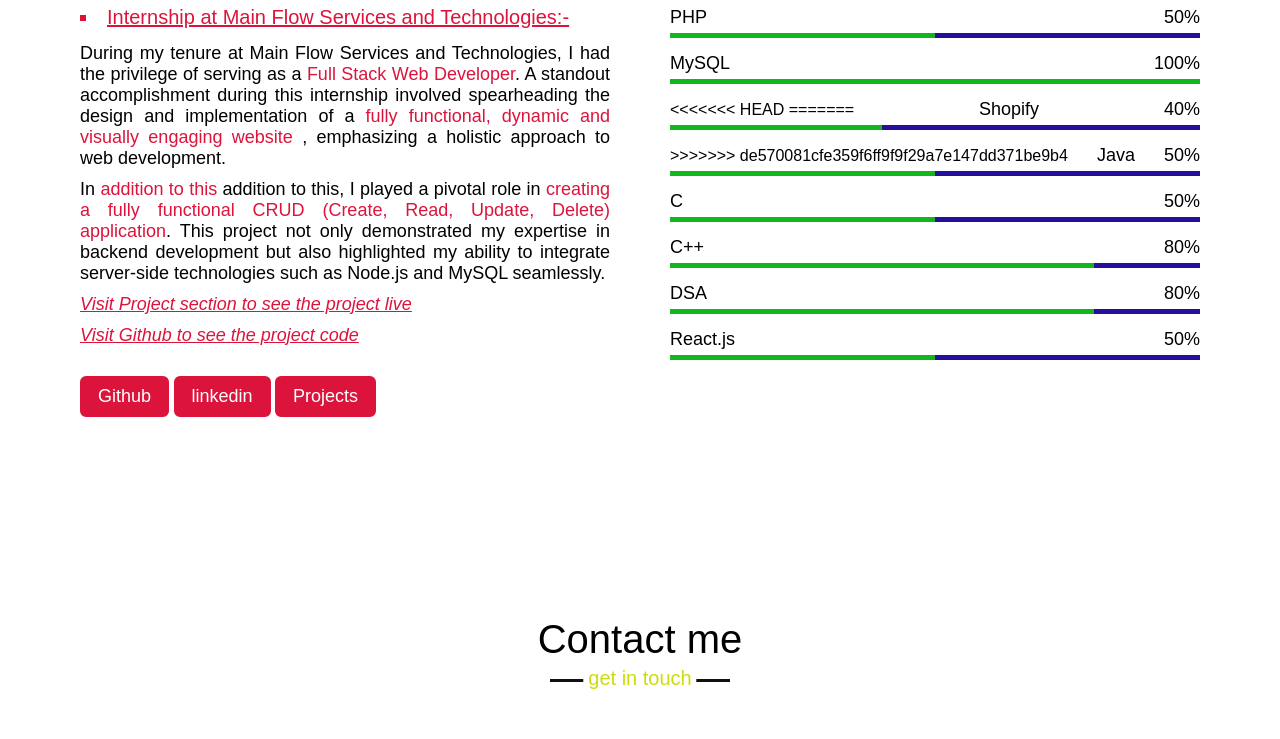
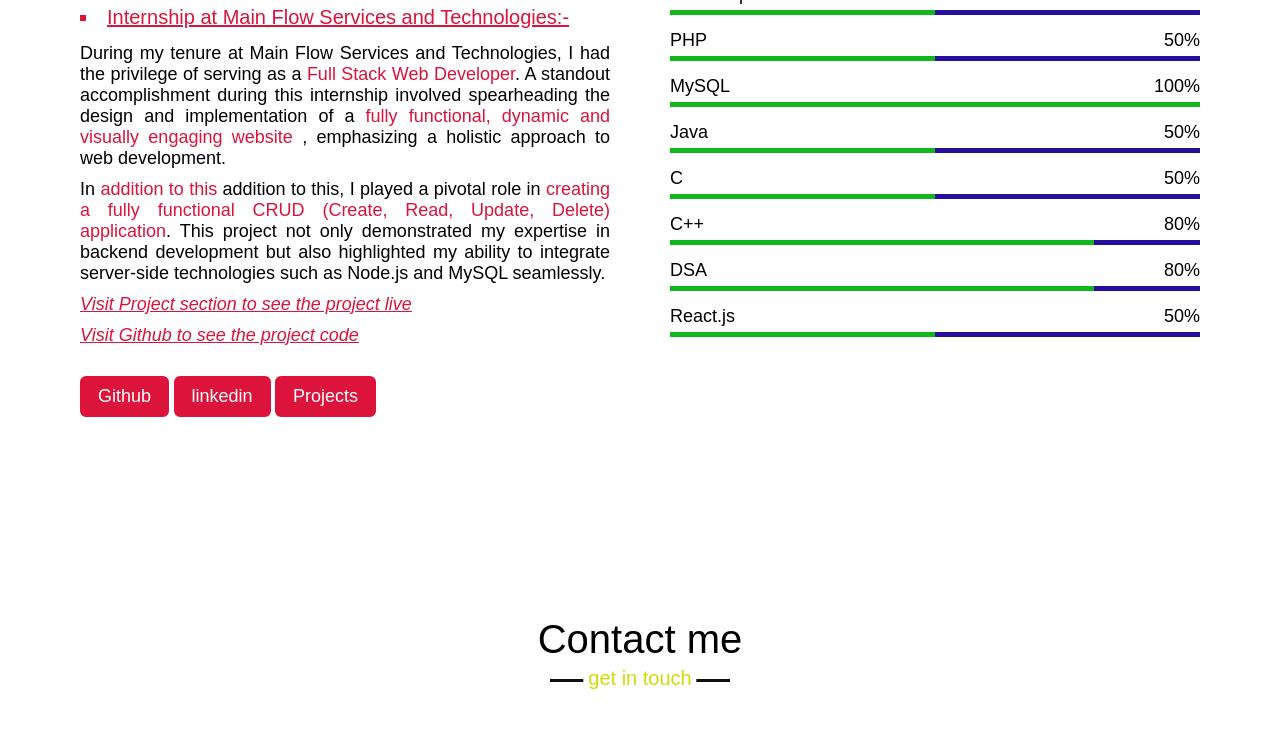
Before and after one commit to ShrutiSangwan07/Portfolio-Website, a plain HTML site: page index.html in a window 1280 px wide. Shown: the part 2484-3223 px from the top of the page. Drawn offline with nearby package versions, Linux system fonts and the light colour scheme.

Commit message:
Update index.html

```diff
--- a/index.html
+++ b/index.html
@@ -173,16 +173,6 @@
                     </div>
                     <div class="bars">
                         <div class="info">
-<<<<<<< HEAD
-=======
-                            <span>Shopify</span>
-                            <span>40%</span>
-                        </div>
-                        <div class="line shopify"></div>
-                    </div>
-                    <div class="bars">
-                        <div class="info">
->>>>>>> de570081cfe359f6ff9f9f29a7e147dd371be9b4
                             <span>Java</span>
                             <span>50%</span>
                         </div>
```
